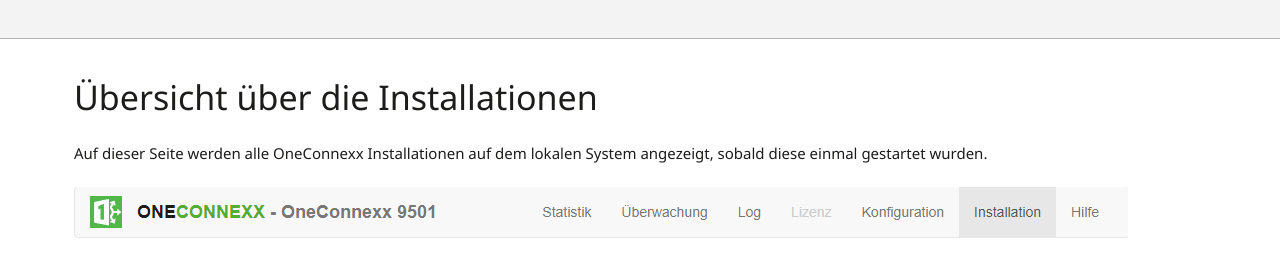
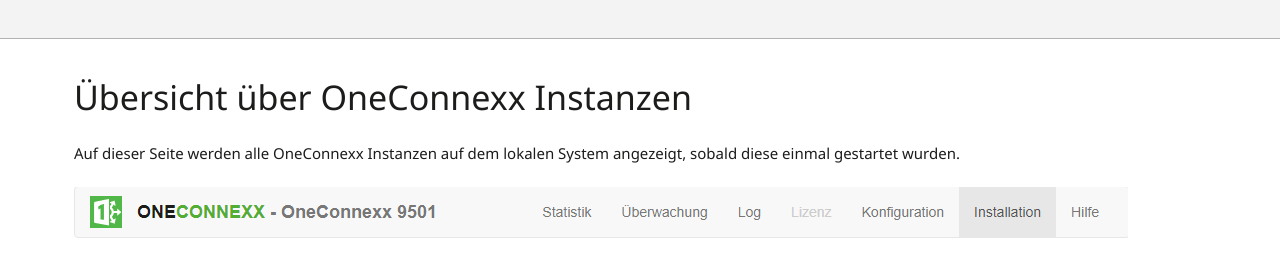
Before and after one commit to primesoft-group/oneconnexx-docs, a Jekyll site: the page built from _pages/webclient/de/installation.md, in a window 1280 px wide. Shown: the part 293-549 px from the top of the page. Built offline with Jekyll 4.4.1, drawn with Linux system fonts in a browser that asks for light colours; nearby versions of some CDN libraries; some web fonts are replaced.

Commit message:
Instanzen statt Installationen

```diff
--- a/_pages/webclient/de/installation.md
+++ b/_pages/webclient/de/installation.md
@@ -4,9 +4,9 @@
 permalink: "webclient/de/installation/"
 ---
 
-### Übersicht über die Installationen
+### Übersicht über OneConnexx Instanzen
 
-Auf dieser Seite werden alle OneConnexx Installationen auf dem lokalen System angezeigt, sobald diese einmal gestartet wurden.
+Auf dieser Seite werden alle OneConnexx Instanzen auf dem lokalen System angezeigt, sobald diese einmal gestartet wurden.
 
 ![X]({{ site.baseUrl }}/assets/content-images/webclient/de/installationsOverview.png "Übersicht Installtionen")
 
```
